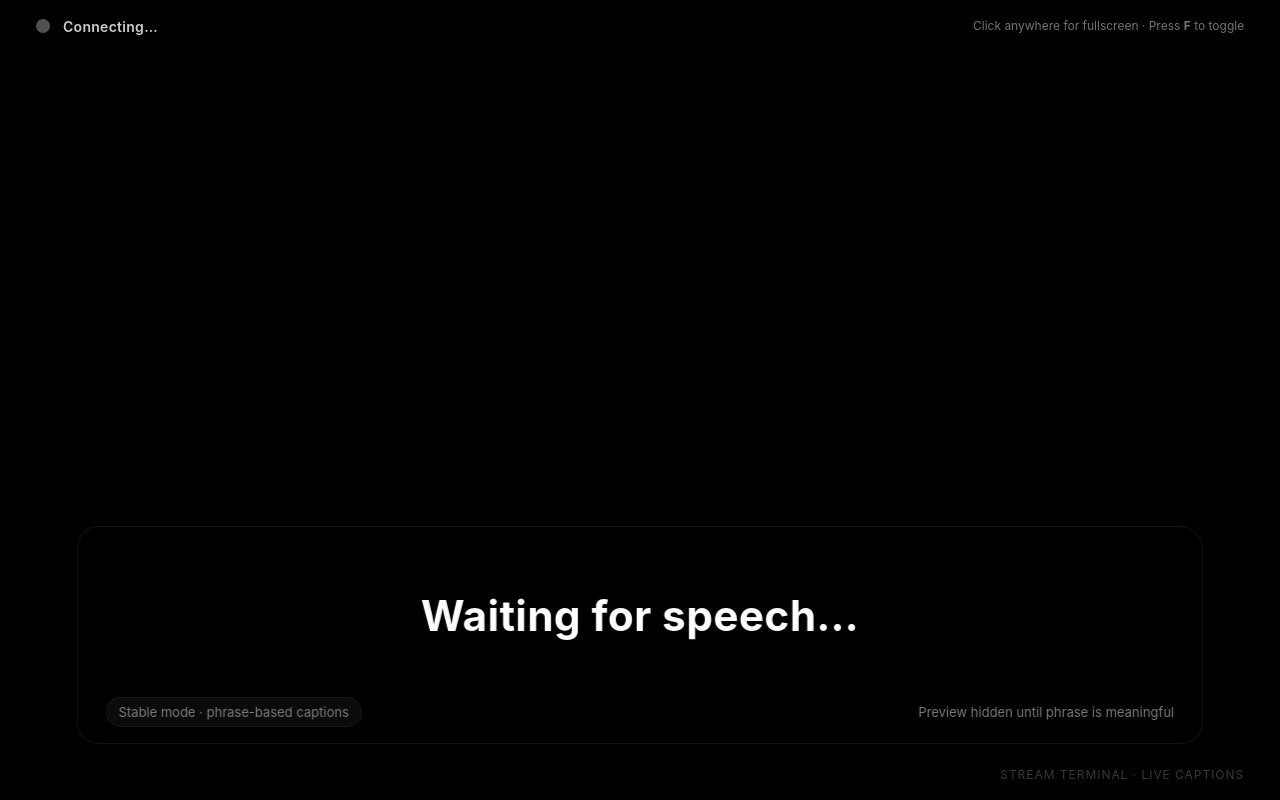
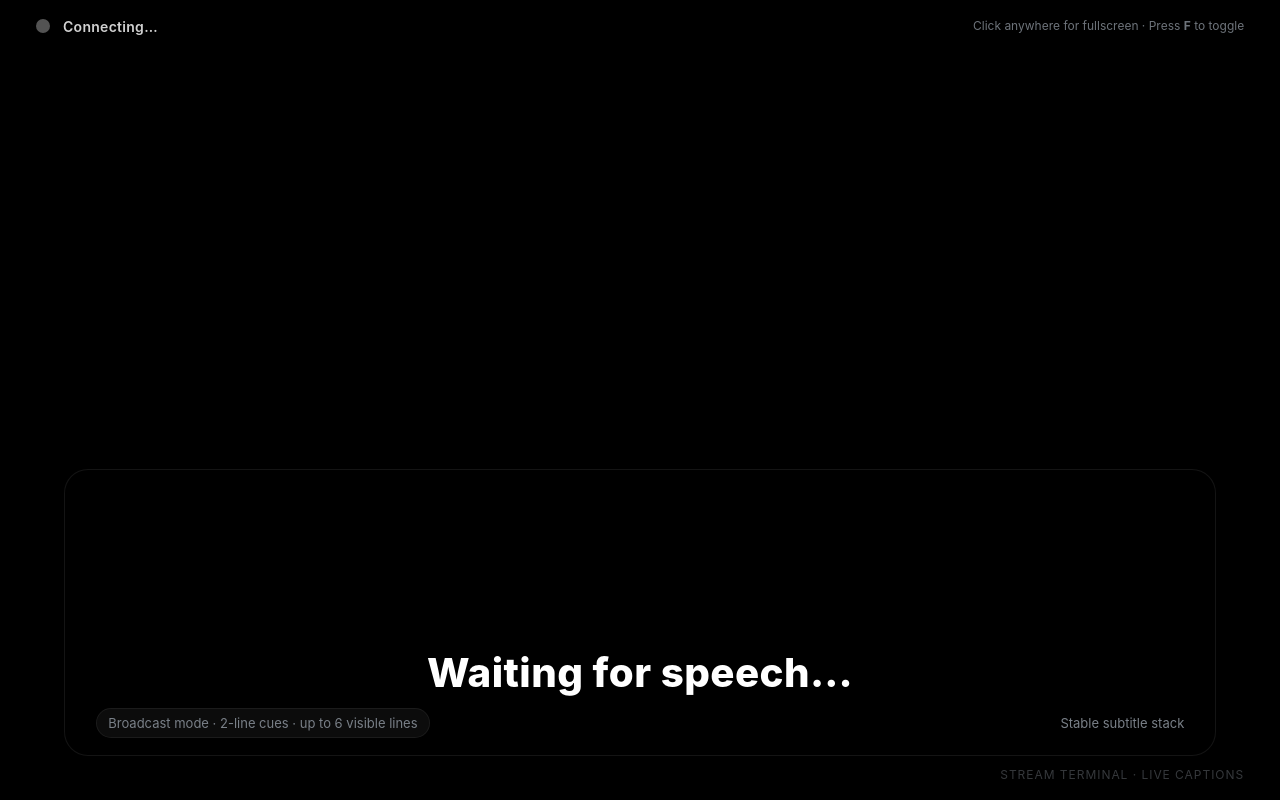
Before and after one commit to stokesbot/stream-terminal-live-caption, a Flask app: page / in a window 1280 px wide. Run offline with Flask 3, Linux system fonts and the light colour scheme; parts of the project's set-up code (start-up, migrations or seed data) failed here and were passed over; some libraries are stand-ins or nearby versions.

Commit message:
Improve caption layout with 6-line broadcast subtitle stack

```diff
--- a/templates/captions.html
+++ b/templates/captions.html
@@ -11,8 +11,8 @@
   :root {
     --bg: #000;
     --fg: #fff;
-    --muted: #cfcfcf;
-    --soft: #9aa0a6;
+    --muted: #d6d6d6;
+    --soft: #98a0aa;
     --accent: #ffd84d;
     --ok: #00ff66;
     --warn: #ffaa00;
@@ -50,7 +50,7 @@
     align-items: center;
     gap: 0.8rem;
     font-size: clamp(14px, 1vw, 22px);
-    opacity: 0.8;
+    opacity: 0.82;
     z-index: 10;
   }
 
@@ -71,60 +71,81 @@
     letter-spacing: 0.02em;
   }
 
+  #hint-bar {
+    position: absolute;
+    top: 2.2vh;
+    right: 2.8vw;
+    text-align: right;
+    color: var(--soft);
+    font-size: clamp(12px, 0.9vw, 18px);
+    opacity: 0.72;
+  }
+
   #caption-shell {
     position: absolute;
     left: 50%;
-    bottom: 7vh;
+    bottom: 5.5vh;
     transform: translateX(-50%);
-    width: min(88vw, 1500px);
-    padding: 2.2vh 2.2vw 2vh;
-    border-radius: 22px;
-    background: rgba(0, 0, 0, 0.68);
+    width: min(90vw, 1600px);
+    min-height: 33vh;
+    padding: 2.4vh 2.4vw 2.1vh;
+    border-radius: 24px;
+    background: rgba(0, 0, 0, 0.7);
     border: 1px solid rgba(255,255,255,0.08);
     box-shadow: 0 30px 80px rgba(0,0,0,0.45);
     backdrop-filter: blur(8px);
+    display: flex;
+    flex-direction: column;
+    justify-content: flex-end;
   }
 
   #caption-stage {
-    display: grid;
+    display: flex;
+    flex-direction: column;
+    justify-content: flex-end;
     gap: 1.2vh;
-    align-items: end;
+    min-height: 26vh;
   }
 
-  .caption-line {
+  .cue {
+    display: grid;
+    gap: 0.12em;
     text-align: center;
-    line-height: 1.22;
+    justify-items: center;
+  }
+
+  .cue-line {
+    max-width: 100%;
+    line-height: 1.16;
     letter-spacing: 0.01em;
-    text-wrap: balance;
-    min-height: 1.22em;
     word-break: normal;
     overflow-wrap: anywhere;
-    text-shadow: 0 3px 12px rgba(0,0,0,0.65);
+    text-shadow: 0 3px 12px rgba(0,0,0,0.68);
   }
 
-  .caption-line.history {
-    font-size: clamp(24px, 2.25vw, 42px);
+  .cue.history .cue-line {
+    font-size: clamp(24px, 2vw, 36px);
     color: var(--muted);
-    font-weight: 600;
+    font-weight: 620;
+    opacity: 0.9;
+  }
+
+  .cue.current .cue-line {
+    font-size: clamp(34px, 3.15vw, 60px);
+    color: var(--fg);
+    font-weight: 760;
+    opacity: 1;
+  }
+
+  .cue.live .cue-line {
+    font-size: clamp(28px, 2.45vw, 46px);
+    color: var(--accent);
+    font-weight: 680;
     opacity: 0.95;
   }
 
-  .caption-line.current {
-    font-size: clamp(34px, 3.3vw, 64px);
-    color: var(--fg);
-    font-weight: 750;
-  }
-
-  .caption-line.preview {
-    font-size: clamp(22px, 1.95vw, 34px);
-    color: var(--accent);
-    opacity: 0.92;
-    font-weight: 600;
-    min-height: 1.4em;
-  }
-
-  .caption-line.empty {
-    opacity: 0;
+  .cue-line.empty {
+    visibility: hidden;
   }
 
   #caption-meta {
@@ -135,7 +156,7 @@
     gap: 1rem;
     color: var(--soft);
     font-size: clamp(13px, 0.9vw, 18px);
-    opacity: 0.78;
+    opacity: 0.8;
   }
 
   #mode-pill {
@@ -146,16 +167,6 @@
     border-radius: 999px;
     background: rgba(255,255,255,0.06);
     border: 1px solid rgba(255,255,255,0.08);
-  }
-
-  #hint-bar {
-    position: absolute;
-    top: 2.2vh;
-    right: 2.8vw;
-    text-align: right;
-    color: var(--soft);
-    font-size: clamp(12px, 0.9vw, 18px);
-    opacity: 0.72;
   }
 
   #watermark {
@@ -172,7 +183,12 @@
     #caption-shell {
       width: 94vw;
       bottom: 3vh;
+      min-height: 38vh;
       padding: 2vh 3vw;
+    }
+
+    #caption-stage {
+      min-height: 29vh;
     }
   }
 </style>
@@ -187,14 +203,10 @@
   <div id="hint-bar">Click anywhere for fullscreen · Press <strong>F</strong> to toggle</div>
 
   <main id="caption-shell" aria-live="polite" aria-atomic="false">
-    <div id="caption-stage">
-      <div class="caption-line history empty" id="line-1">&nbsp;</div>
-      <div class="caption-line current" id="line-2">Waiting for speech…</div>
-      <div class="caption-line preview empty" id="line-3">&nbsp;</div>
-    </div>
+    <div id="caption-stage"></div>
     <div id="caption-meta">
-      <div id="mode-pill">Stable mode · phrase-based captions</div>
-      <div id="preview-label">Preview hidden until phrase is meaningful</div>
+      <div id="mode-pill">Broadcast mode · 2-line cues · up to 6 visible lines</div>
+      <div id="meta-detail">Stable subtitle stack</div>
     </div>
   </main>
 
@@ -209,28 +221,28 @@
   };
 
   const UI = {
-    line1: document.getElementById('line-1'),
-    line2: document.getElementById('line-2'),
-    line3: document.getElementById('line-3'),
-    previewLabel: document.getElementById('preview-label')
+    stage: document.getElementById('caption-stage'),
+    metaDetail: document.getElementById('meta-detail')
   };
 
   const SETTINGS = {
-    maxCharsPerLine: 42,
-    previewMinChars: 18,
-    previewMinWords: 4,
-    previewDebounceMs: 320,
-    previewShowTrailingChars: 10,
-    previewSuppressIfNearFinalChars: 8,
-    maxCommittedLines: 2
+    maxCharsPerLine: 36,
+    maxCueLines: 2,
+    maxVisibleLines: 6,
+    maxCueChars: 72,
+    interimMinChars: 16,
+    interimMinWords: 3,
+    interimDebounceMs: 350,
+    maxStoredCues: 12,
+    smallWords: new Set(['a', 'an', 'and', 'as', 'at', 'but', 'by', 'for', 'from', 'if', 'in', 'into', 'is', 'it', 'of', 'on', 'or', 'so', 'than', 'that', 'the', 'to', 'up', 'with'])
   };
 
   const state = {
-    committedLines: [],
-    currentFinalText: '',
-    lastPreviewText: '',
-    lastPreviewRenderedAt: 0,
-    lastEventAt: 0
+    committedCues: [],
+    interimCue: null,
+    lastInterimRenderedAt: 0,
+    lastCommittedText: '',
+    lastInterimText: ''
   };
 
   function setStatus(msg, level) {
@@ -265,134 +277,226 @@
       .trim();
   }
 
-  function splitLongSegment(segment, maxChars) {
-    const parts = [];
-    let remaining = segment.trim();
+  function scoreBreak(words, breakIndex) {
+    const left = words.slice(0, breakIndex).join(' ');
+    const right = words.slice(breakIndex).join(' ');
+    const leftLast = (words[breakIndex - 1] || '').toLowerCase().replace(/[^a-z']/g, '');
+    const rightFirst = (words[breakIndex] || '').toLowerCase().replace(/[^a-z']/g, '');
+
+    let score = 100;
+    const diff = Math.abs(left.length - right.length);
+    score -= diff * 1.7;
+
+    if (left.length > SETTINGS.maxCharsPerLine || right.length > SETTINGS.maxCharsPerLine) score -= 60;
+    if (left.length < 10 || right.length < 10) score -= 20;
+    if (SETTINGS.smallWords.has(leftLast)) score -= 18;
+    if (SETTINGS.smallWords.has(rightFirst)) score -= 18;
+    if (/[,:;]$/.test(left)) score += 12;
+    if (/[.!?]$/.test(left)) score += 8;
+    if (/^(and|but|so|because|that|which|who|when|while|to|for|of)$/i.test(rightFirst)) score -= 10;
+
+    return score;
+  }
+
+  function wrapCueText(text) {
+    const normalized = normalizeText(text);
+    if (!normalized) return [];
+    if (normalized.length <= SETTINGS.maxCharsPerLine) return [normalized];
+
+    const words = normalized.split(' ');
+    if (words.length <= 1) return [normalized];
+
+    let bestIndex = -1;
+    let bestScore = -Infinity;
+
+    for (let i = 1; i < words.length; i++) {
+      const score = scoreBreak(words, i);
+      if (score > bestScore) {
+        bestScore = score;
+        bestIndex = i;
+      }
+    }
+
+    if (bestIndex === -1) return [normalized];
+
+    const line1 = words.slice(0, bestIndex).join(' ').trim();
+    const line2 = words.slice(bestIndex).join(' ').trim();
+
+    if (!line2) return [line1];
+    return [line1, line2];
+  }
+
+  function splitSegment(segment, maxChars) {
+    const pieces = [];
+    let remaining = normalizeText(segment);
 
     while (remaining.length > maxChars) {
-      let slice = remaining.slice(0, maxChars + 1);
+      const probe = remaining.slice(0, maxChars + 1);
       let breakIdx = Math.max(
-        slice.lastIndexOf(', '),
-        slice.lastIndexOf('; '),
-        slice.lastIndexOf(': '),
-        slice.lastIndexOf(' ')
+        probe.lastIndexOf('. '),
+        probe.lastIndexOf('? '),
+        probe.lastIndexOf('! '),
+        probe.lastIndexOf('; '),
+        probe.lastIndexOf(': '),
+        probe.lastIndexOf(', '),
+        probe.lastIndexOf(' ')
       );
-      if (breakIdx < Math.floor(maxChars * 0.55)) breakIdx = maxChars;
-      parts.push(remaining.slice(0, breakIdx).trim());
+
+      if (breakIdx < Math.floor(maxChars * 0.58)) breakIdx = maxChars;
+      pieces.push(remaining.slice(0, breakIdx).trim());
       remaining = remaining.slice(breakIdx).trim();
     }
 
-    if (remaining) parts.push(remaining);
-    return parts;
+    if (remaining) pieces.push(remaining);
+    return pieces.filter(Boolean);
   }
 
-  function chunkCaption(text, maxChars) {
+  function textToCueTexts(text) {
     const normalized = normalizeText(text);
     if (!normalized) return [];
 
-    const phraseParts = normalized
-      .split(/(?<=[.!?;:])\s+/)
-      .flatMap(part => part.split(/(?<=,)\s+/))
-      .map(s => s.trim())
+    const segments = normalized
+      .split(/(?<=[.!?])\s+/)
+      .flatMap(part => part.split(/(?<=[:;])\s+/))
+      .flatMap(part => part.split(/(?<=,)\s+(?=(and|but|so|because|which|that|we|you|they|it)\b)/i))
+      .map(part => normalizeText(part))
       .filter(Boolean);
 
-    const lines = [];
+    const cueTexts = [];
     let current = '';
 
-    phraseParts.forEach(part => {
+    segments.forEach(segment => {
       if (!current) {
-        current = part;
+        current = segment;
         return;
       }
 
-      const candidate = `${current} ${part}`.trim();
-      if (candidate.length <= maxChars) {
+      const candidate = `${current} ${segment}`.trim();
+      if (candidate.length <= SETTINGS.maxCueChars) {
         current = candidate;
       } else {
-        if (current.length > maxChars) {
-          lines.push(...splitLongSegment(current, maxChars));
-        } else {
-          lines.push(current);
-        }
-        current = part;
+        cueTexts.push(current);
+        current = segment;
       }
     });
 
-    if (current) {
-      if (current.length > maxChars) lines.push(...splitLongSegment(current, maxChars));
-      else lines.push(current);
+    if (current) cueTexts.push(current);
+
+    return cueTexts.flatMap(cue => splitSegment(cue, SETTINGS.maxCueChars));
+  }
+
+  function buildCueObjects(text, kind) {
+    return textToCueTexts(text).map(cueText => ({
+      kind,
+      text: cueText,
+      lines: wrapCueText(cueText).slice(0, SETTINGS.maxCueLines)
+    })).filter(cue => cue.lines.length);
+  }
+
+  function trimVisibleCues(cues) {
+    const picked = [];
+    let totalLines = 0;
+
+    for (let i = cues.length - 1; i >= 0; i--) {
+      const cue = cues[i];
+      const cueLines = Math.max(1, cue.lines.length);
+      if (picked.length && (totalLines + cueLines) > SETTINGS.maxVisibleLines) break;
+      if (!picked.length && cueLines > SETTINGS.maxVisibleLines) continue;
+      picked.unshift(cue);
+      totalLines += cueLines;
+      if (totalLines >= SETTINGS.maxVisibleLines) break;
     }
 
-    return lines.filter(Boolean);
-  }
-
-  function setLine(el, text, emptyClass) {
-    const value = text && text.trim() ? text.trim() : '\u00A0';
-    el.textContent = value;
-    el.classList.toggle('empty', !text || !text.trim());
-    if (emptyClass) el.classList.toggle(emptyClass, false);
+    return picked;
   }
 
   function render() {
-    const committed = state.committedLines.slice(-SETTINGS.maxCommittedLines);
-    const previous = committed.length === 2 ? committed[0] : '';
-    const current = committed.length >= 1 ? committed[committed.length - 1] : 'Waiting for speech…';
-    const preview = state.lastPreviewText;
+    UI.stage.innerHTML = '';
 
-    setLine(UI.line1, previous);
-    setLine(UI.line2, current);
-    setLine(UI.line3, preview);
+    const cueStack = [...state.committedCues];
+    if (state.interimCue) cueStack.push(state.interimCue);
 
-    UI.previewLabel.textContent = preview
-      ? 'Live preview shown only after a stable phrase forms'
-      : 'Preview hidden until phrase is meaningful';
+    const visible = trimVisibleCues(cueStack);
+
+    if (!visible.length) {
+      const cueEl = document.createElement('div');
+      cueEl.className = 'cue current';
+      const lineEl = document.createElement('div');
+      lineEl.className = 'cue-line';
+      lineEl.textContent = 'Waiting for speech…';
+      cueEl.appendChild(lineEl);
+      UI.stage.appendChild(cueEl);
+      UI.metaDetail.textContent = 'Stable subtitle stack';
+      return;
+    }
+
+    visible.forEach((cue, index) => {
+      const cueEl = document.createElement('div');
+      const isLast = index === visible.length - 1;
+      const className = cue.kind === 'interim'
+        ? 'cue live'
+        : (isLast ? 'cue current' : 'cue history');
+      cueEl.className = className;
+
+      cue.lines.forEach(line => {
+        const lineEl = document.createElement('div');
+        lineEl.className = 'cue-line';
+        lineEl.textContent = line || '\u00A0';
+        cueEl.appendChild(lineEl);
+      });
+
+      UI.stage.appendChild(cueEl);
+    });
+
+    UI.metaDetail.textContent = state.interimCue
+      ? 'Live line held until a stable commit arrives'
+      : 'Stable subtitle stack';
   }
 
-  function appendCommittedText(text) {
-    const chunks = chunkCaption(text, SETTINGS.maxCharsPerLine);
-    if (!chunks.length) return;
-    state.committedLines.push(...chunks);
-    state.committedLines = state.committedLines.slice(-SETTINGS.maxCommittedLines);
-    state.currentFinalText = chunks[chunks.length - 1] || state.currentFinalText;
-    state.lastPreviewText = '';
+  function addCommittedText(text) {
+    const normalized = normalizeText(text);
+    if (!normalized) return;
+    if (normalized === state.lastCommittedText) {
+      state.interimCue = null;
+      render();
+      return;
+    }
+
+    const cues = buildCueObjects(normalized, 'committed');
+    if (!cues.length) return;
+
+    state.committedCues.push(...cues);
+    state.committedCues = state.committedCues.slice(-SETTINGS.maxStoredCues);
+    state.lastCommittedText = normalized;
+    state.lastInterimText = '';
+    state.interimCue = null;
     render();
   }
 
-  function shouldShowPreview(previewText) {
-    if (!previewText) return false;
-    if (previewText.length < SETTINGS.previewMinChars) return false;
-
-    const words = previewText.split(/\s+/).filter(Boolean);
-    if (words.length < SETTINGS.previewMinWords) return false;
+  function shouldShowInterim(text) {
+    if (!text) return false;
+    if (text.length < SETTINGS.interimMinChars) return false;
+    if (text.split(/\s+/).filter(Boolean).length < SETTINGS.interimMinWords) return false;
+    if (text === state.lastCommittedText) return false;
 
     const now = Date.now();
-    if ((now - state.lastPreviewRenderedAt) < SETTINGS.previewDebounceMs) return false;
-
-    if (state.currentFinalText) {
-      const currentNorm = normalizeText(state.currentFinalText);
-      const previewNorm = normalizeText(previewText);
-      if (previewNorm === currentNorm) return false;
-
-      if (previewNorm.startsWith(currentNorm)) {
-        const delta = previewNorm.slice(currentNorm.length).trim();
-        if (delta.length < SETTINGS.previewShowTrailingChars) return false;
-      }
-
-      if (currentNorm.startsWith(previewNorm) && (currentNorm.length - previewNorm.length) <= SETTINGS.previewSuppressIfNearFinalChars) {
-        return false;
-      }
-    }
+    if ((now - state.lastInterimRenderedAt) < SETTINGS.interimDebounceMs) return false;
 
     return true;
   }
 
-  function makePreview(interimText) {
-    const chunks = chunkCaption(interimText, SETTINGS.maxCharsPerLine);
-    if (!chunks.length) return '';
-    const candidate = chunks[chunks.length - 1];
-    if (!shouldShowPreview(candidate)) return '';
-    state.lastPreviewRenderedAt = Date.now();
-    return candidate;
+  function updateInterim(text) {
+    const normalized = normalizeText(text);
+    if (!shouldShowInterim(normalized)) return;
+    if (normalized === state.lastInterimText) return;
+
+    const cues = buildCueObjects(normalized, 'interim');
+    if (!cues.length) return;
+
+    state.interimCue = cues[cues.length - 1];
+    state.lastInterimText = normalized;
+    state.lastInterimRenderedAt = Date.now();
+    render();
   }
 
   const socket = io({
@@ -417,21 +521,13 @@
   socket.on('caption_update', (data) => {
     const text = normalizeText(data.text || '');
     if (!text) return;
-
-    state.lastEventAt = Date.now();
-    const preview = makePreview(text);
-    if (preview && preview !== state.lastPreviewText) {
-      state.lastPreviewText = preview;
-      render();
-    }
+    updateInterim(text);
   });
 
   socket.on('caption_commit', (data) => {
     const text = normalizeText(data.text || '');
     if (!text) return;
-
-    state.lastEventAt = Date.now();
-    appendCommittedText(text);
+    addCommittedText(text);
   });
 
   render();
```
